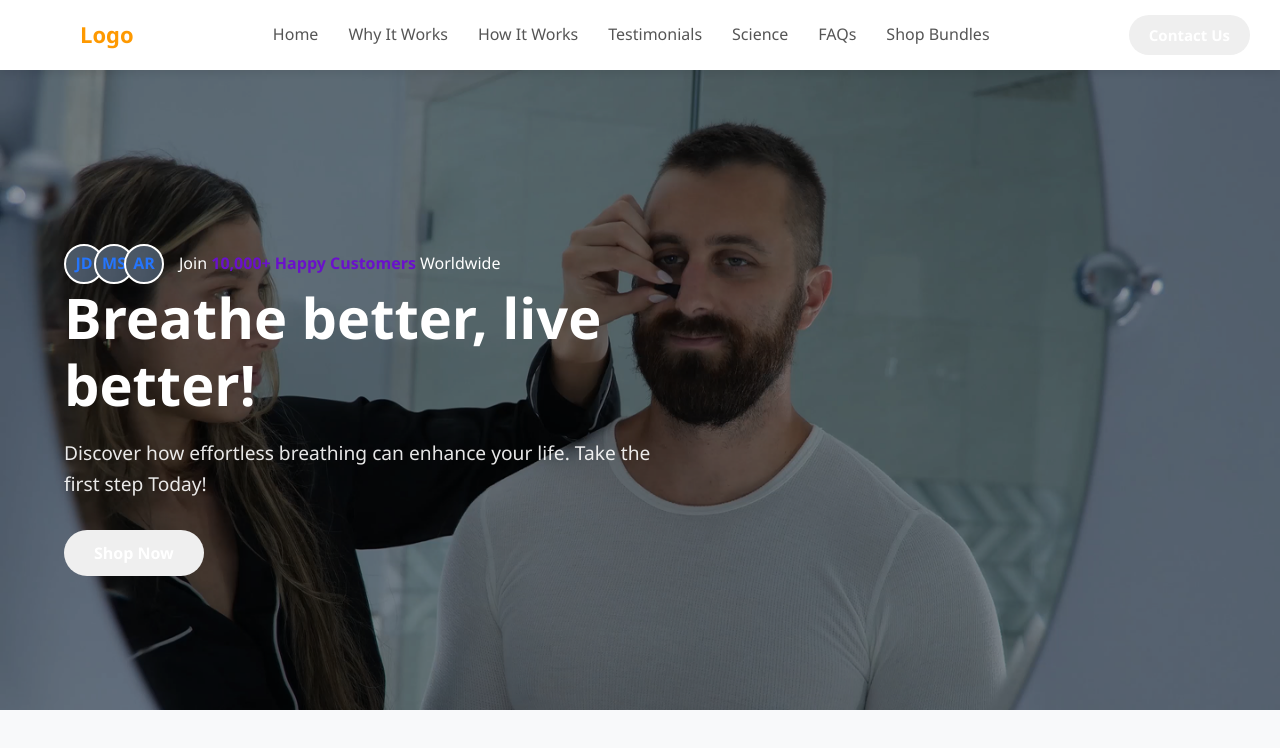
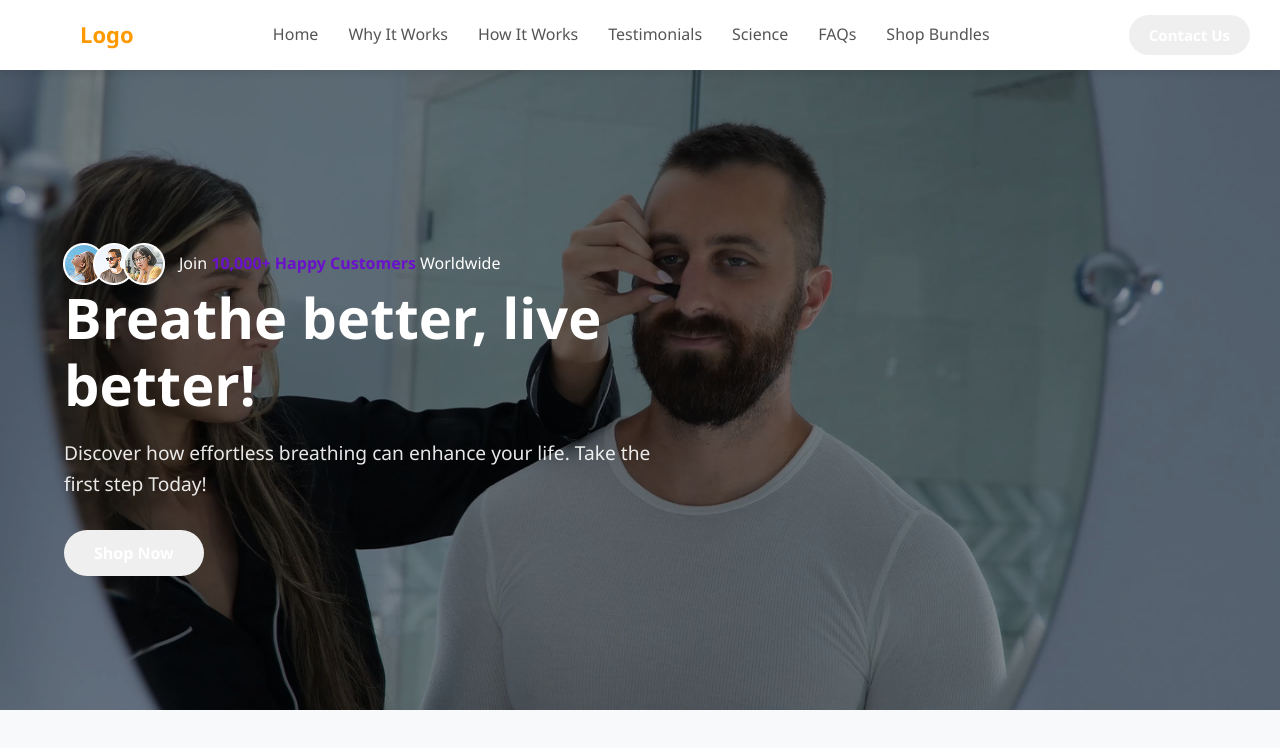
Before and after one commit to mmiskatul/job-task, a plain HTML site: page index.html in a window 1280 px wide. Drawn offline with Linux system fonts and the light colour scheme.

Commit message:
add image for cutomer

```diff
--- a/index.html
+++ b/index.html
@@ -30,9 +30,15 @@
         <div class="hero-content">
             <div class="customers">
                 <div class="customer-icons">
-                    <div class="customer-icon">JD</div>
-                    <div class="customer-icon">MS</div>
-                    <div class="customer-icon">AR</div>
+                    <div class="customer-icon">
+                        <img src="./image/Avatar.png" alt="">
+                    </div>
+                    <div class="customer-icon">
+                        <img src="./image/Avatar (1).png" alt="">
+                    </div>
+                    <div class="customer-icon">
+                        <img src="./image/Avatar (2).png" alt="">
+                    </div>
                 </div>
                 <div class="customer-text">Join <span>10,000+ Happy Customers</span> Worldwide</div>
             </div>
--- a/styles.css
+++ b/styles.css
@@ -2,7 +2,7 @@
     margin: 0;
     padding: 0;
     box-sizing: border-box;
-  font-family: "Segoe UI", Tahoma, Geneva, Verdana, sans-serif;
+    font-family: 'Segoe UI', Tahoma, Geneva, Verdana, sans-serif;
 }
 
 body {
@@ -31,7 +31,7 @@ body {
 .logo-icon {
     width: 40px;
     height: 40px;
-  background: linear-gradient(135deg, #fe9900);
+    background: linear-gradient(135deg, #FE9900);
     border-radius: 8px;
     display: flex;
     align-items: center;
@@ -45,7 +45,7 @@ body {
 .logo-text {
     font-size: 22px;
     font-weight: 700;
-  color: #fe9900;
+    color: #FE9900;
 }
 
 .nav-links {
@@ -69,7 +69,7 @@ body {
 }
 
 .nav-links a::after {
-  content: "";
+    content: '';
     position: absolute;
     width: 0;
     height: 2px;
@@ -84,7 +84,7 @@ body {
 }
 
 .nav-button {
-  background: linear-gradient(135deg, #fe9900);
+    background: linear-gradient(135deg, #FE9900);
     color: white;
     border: none;
     padding: 10px 20px;
@@ -107,8 +107,7 @@ body {
     display: flex;
     align-items: center;
     padding: 0 5%;
-  background-image: linear-gradient(rgba(0, 0, 0, 0), rgba(0, 0, 0, 0)),
-    url("./image/herobgimage.png");
+    background-image: linear-gradient(rgba(0, 0, 0, 0), rgba(0, 0, 0, 0)), url('./image/herobgimage.png');
     background-size: cover;
     background-position: center;
     color: white;
@@ -132,7 +131,7 @@ body {
 }
 
 .hero-button {
-  background: linear-gradient(135deg, #fe9900);
+    background: linear-gradient(135deg, #FE9900);
     color: white;
     border: none;
     padding: 12px 30px;
@@ -163,8 +162,7 @@ body {
     height: 40px;
     border-radius: 50%;
     border: 2px solid white;
-  background-image: linear-gradient(rgba(0, 0, 0, 0), rgba(0, 0, 0, 0)),
-    url("./image/herobgimage.png");
+    background-color: #f8f9fa;
     display: flex;
     align-items: center;
     justify-content: center;
```
Also changed, not shown: image/Avatar (1).png (added), image/Avatar (2).png (added), image/Avatar.png (added). Lines whose indentation alone changed are shown as unchanged.
